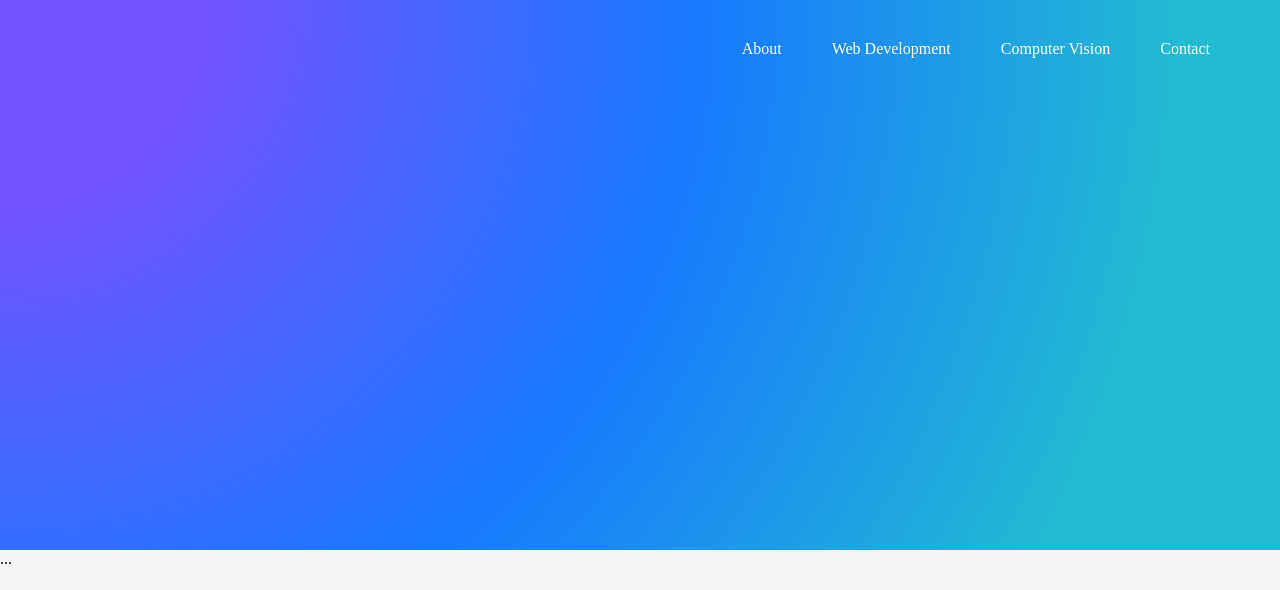
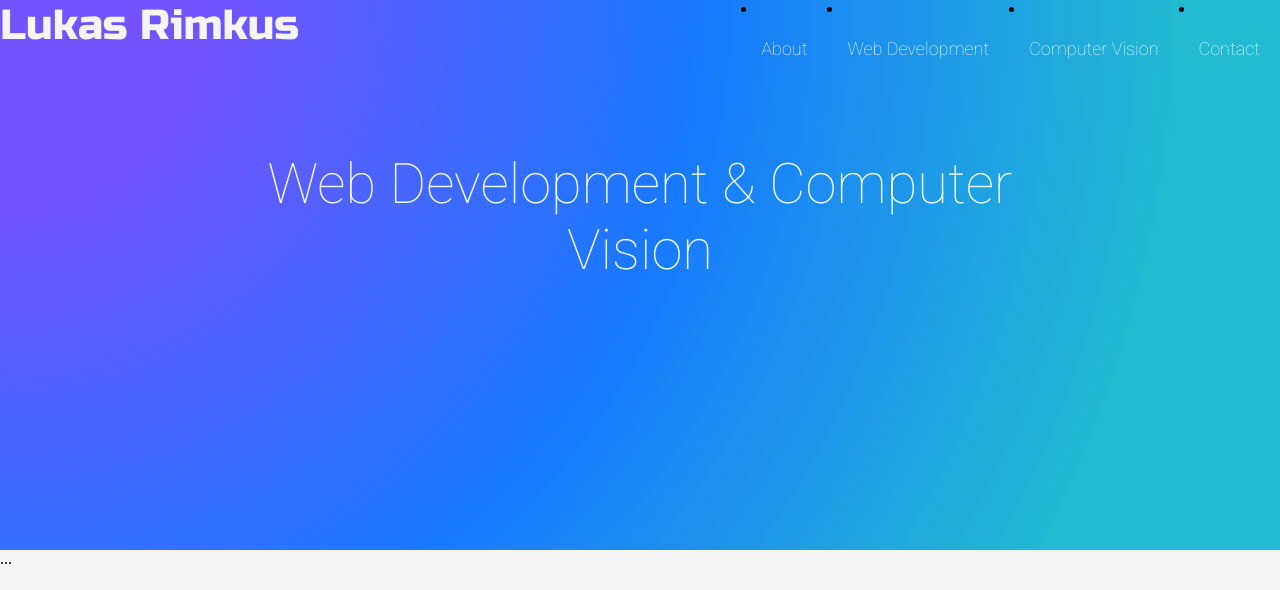
Before and after one commit to lukasijus/lukasijusweb, a PHP site: page / in a window 1280 px wide. Shown: the top 590 px of the page. Run offline with PHP 8.4, Linux system fonts and the light colour scheme.

Commit message:
update page_titel

```diff
--- a/index.php
+++ b/index.php
@@ -1,5 +1,6 @@
 <html>
     <head>
+        <title>Lukas Rimkus Web Dev | Computer Vision</title>
         <link rel="stylesheet" type = "text/css" href="lukasijusweb/style.css">
         <link rel="stylesheet" type = "text/css" href="lukasijusweb/lukasiju-menu-icon.css">
         <link rel="stylesheet" type = "text/css" href="lukasijusweb/lukasiju-menu-table.css">
@@ -7,19 +8,33 @@
         <link rel="stylesheet" type = "text/css" href="lukasijusweb/lukasiju-menu-navigation-bar.css">
         <script src="https://ajax.googleapis.com/ajax/libs/jquery/3.4.1/jquery.min.js"></script>
         <script type="text/javascript" src="lukasijusweb/anim-icon.js"></script>
+        <script type="text/javascript" src="lukasijusweb/page_title.js"></script>
         <meta name="viewport" content="width=device-width, initial-scale=1.0">
+        <link href="https://fonts.googleapis.com/css?family=Roboto:100|Russo+One&display=swap" rel="stylesheet">
     </head>
 <body>
 <header>
-<ul>
-                    <li><a href="#contact">Contact</a></li>
+
+<li><a href="#contact">Contact</a></li>
                     <li><a href="#CV">Computer Vision</a></li>
                     <li><a href="#WD">Web Development</a></li>
                     <li><a href="#about">About</a></li>
+                    <logo>  Lukas Rimkus</logo>
+                    <button id = "btn" class="lukasiju-mnu" aria-expanded="false" aria-pressed="false"><span></span></button>
+                    <nav >
+                        <ul>
+                            <list> <a href="#about">About</a></list>
+                            <list> <a href="#WD">Web Development</a></list>
+                            <list> <a href="#CV">Computer Vision</a></list>
+                            <list> <a href="#contact">Contact</a></list>
+                        </ul>
+
+                        </nav>
                   </ul>
-            <button id = "btn" class="lukasiju-mnu" aria-expanded="false" aria-pressed="false"><span></span></button>
-            <nav >
-            </nav>
+
+
+                  <p id='name'></p>
+
     </header>
 
 
--- a/lukasiju-menu-navigation-bar.css
+++ b/lukasiju-menu-navigation-bar.css
@@ -1,3 +1,5 @@
+
+
 ul {
     list-style-type: none;
     margin: 0;
@@ -5,6 +7,7 @@ ul {
     padding-right: 40px;
     overflow: hidden;
     background-color: transparent;
+    box-sizing: border-box;
   }
 
   li {
@@ -12,10 +15,13 @@ ul {
   }
 
   li a {
+    font-family: 'Roboto', sans-serif;
+    font-size: 18px;
+    font-weight: 100;
     display: block;
-    color: white;
+    color: whitesmoke;
     text-align: center;
-    padding: 30px 30px;
+    padding: 20px 20px;
     padding-left: 20px;
     text-decoration: none;
   }
@@ -24,6 +30,20 @@ ul {
     background-color:transparent;
   }
 
+list a {
+    font-family: 'Roboto', sans-serif;
+    font-size: 18px;
+    color: whitesmoke;
+    text-decoration: none;
+  }
+
+  list {
+    align-items: center;
+    padding: 20px;
+    display: block;
+    width: 200px;
+  }
+
   @media screen and (max-width: 899px){
     li a {
         display: none;
--- a/lukasiju-menu-table.css
+++ b/lukasiju-menu-table.css
@@ -1,11 +1,8 @@
 nav {
-    background-color: black;
-    height: 30vh;
-    width: 20vw;
-
+    display: block;
       margin: 0;
       padding: 10vh 15vw 15vh 10vw;
-      background-color: black;
+      background-color: rgba(77, 73, 73, 0.856);
       position: fixed;
       right: -100rem;
       top: 0;
@@ -26,3 +23,11 @@ nav {
   .nav-primary {
       right: -40%;
   }
+
+
+
+@media screen and (min-width:900px){
+    nav {
+        display: none;
+    }
+}
--- /dev/null
+++ b/page_title.js
@@ -0,0 +1,8 @@
+window.onload = function getName() {
+    name = document.getElementById("name");
+    if (name = 'Lukas Rimkus Web Dev | Computer Vision') {
+        document.getElementById("name").innerHTML = 'Web Development & Computer Vision';
+    }
+    else {
+        document.getElementById("name").innerHTML = document.title;}
+}
--- a/style.css
+++ b/style.css
@@ -3,3 +3,36 @@ html, body {
   overflow-x: hidden;
   margin: 0 auto;
   }
+logo {
+  font-family: 'Russo One', sans-serif;
+  font-size: 42px;
+  color: whitesmoke;
+}
+
+#name {
+  color: aliceblue;
+  margin: auto;
+  padding-top: 100px;
+  width: 70%;
+  text-align: center;
+  font-family: 'Roboto', 'sans-serif';
+  font-size: 56px;
+}
+
+@media screen and (max-width: 899px){
+  #name {
+    font-size: 48px;
+  }
+}
+
+@media screen and (max-width: 899px){
+  #name {
+    font-size: 48px;
+  }
+}
+
+@media screen and (max-width: 764px){
+  #name {
+    font-size: 32px;
+  }
+}
```
Also changed, not shown: index.html (+19 -3 lines).
